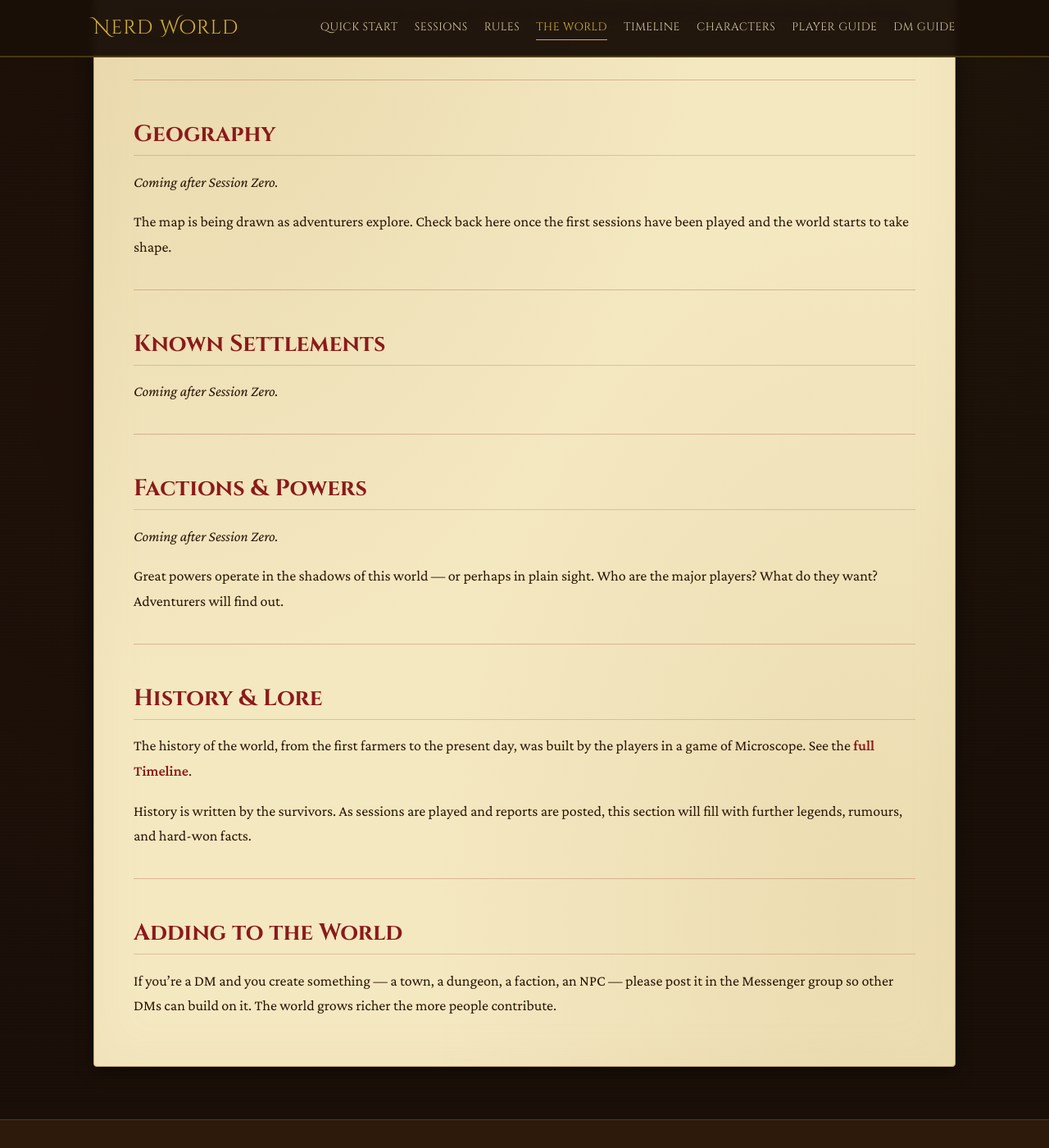
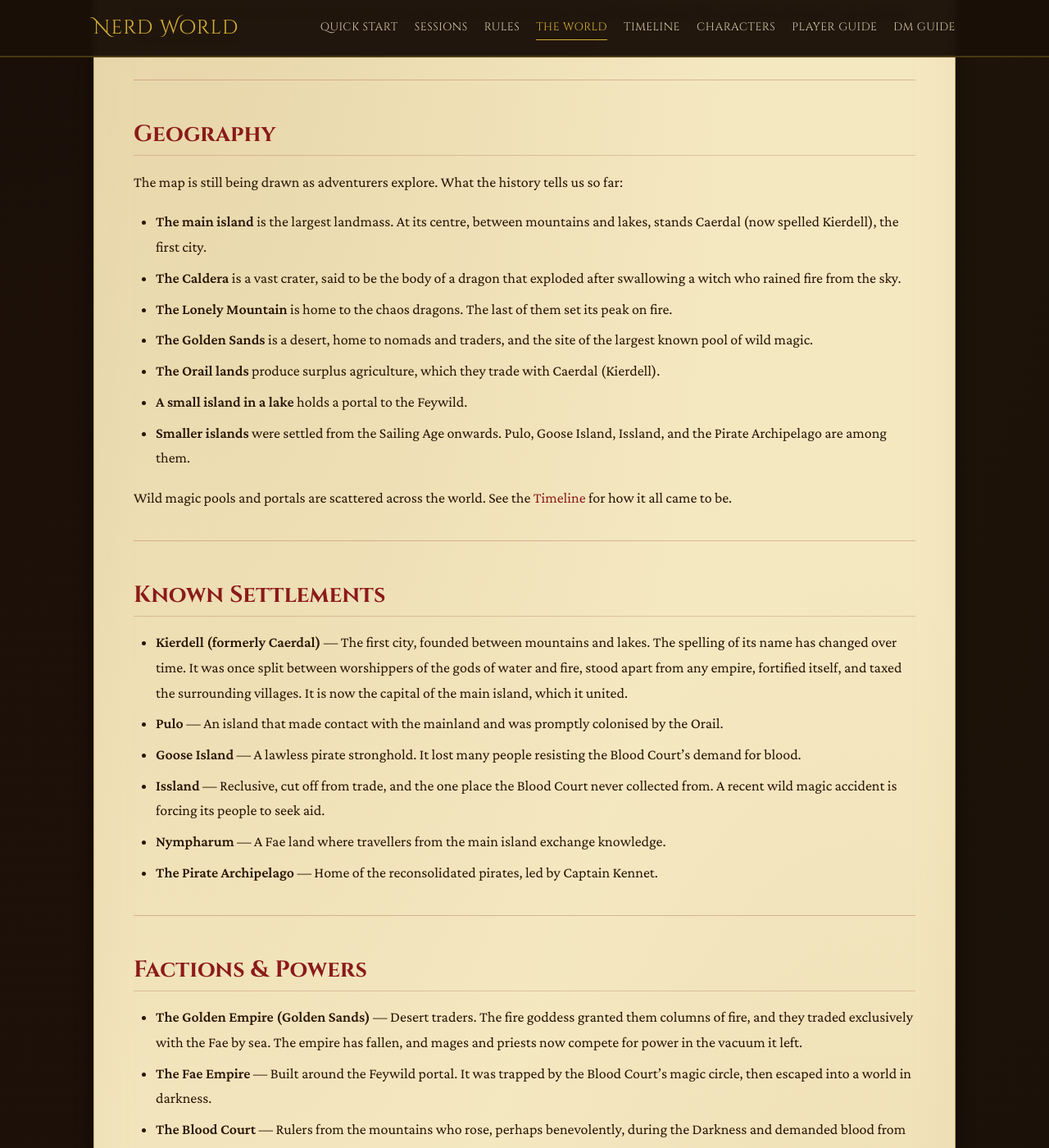
Before and after one commit to Sourceless/nerd-world, a Jekyll site: the page built from world.md, in a window 1280 px wide and 1400 px high, scrolled down 539 px. Shown: the whole window at 82% size. Built offline with Jekyll 4.4.1, drawn with Linux system fonts in a browser that asks for light colours; some of the changed text lies outside the part shown.

Commit message:
Fill out The World from the timeline; merge Caerdal and Kierdell
Co-Authored-By: Claude Sonnet 5.5 <noreply@anthropic.com>

```diff
--- a/world.md
+++ b/world.md
@@ -18,23 +18,50 @@ The world is still being discovered. Every session pushes the frontier a little
 
 ## Geography
 
-*Coming after Session Zero.*
+The map is still being drawn as adventurers explore. What the history tells us so far:
 
-The map is being drawn as adventurers explore. Check back here once the first sessions have been played and the world starts to take shape.
+- **The main island** is the largest landmass. At its centre, between mountains and lakes, stands Caerdal (now spelled Kierdell), the first city.
+- **The Caldera** is a vast crater, said to be the body of a dragon that exploded after swallowing a witch who rained fire from the sky.
+- **The Lonely Mountain** is home to the chaos dragons. The last of them set its peak on fire.
+- **The Golden Sands** is a desert, home to nomads and traders, and the site of the largest known pool of wild magic.
+- **The Orail lands** produce surplus agriculture, which they trade with Caerdal (Kierdell).
+- **A small island in a lake** holds a portal to the Feywild.
+- **Smaller islands** were settled from the Sailing Age onwards. Pulo, Goose Island, Issland, and the Pirate Archipelago are among them.
+
+Wild magic pools and portals are scattered across the world. See the [Timeline]({{ '/timeline/' | relative_url }}) for how it all came to be.
 
 ---
 
 ## Known Settlements
 
-*Coming after Session Zero.*
+- **Kierdell (formerly Caerdal)** — The first city, founded between mountains and lakes. The spelling of its name has changed over time. It was once split between worshippers of the gods of water and fire, stood apart from any empire, fortified itself, and taxed the surrounding villages. It is now the capital of the main island, which it united.
+- **Pulo** — An island that made contact with the mainland and was promptly colonised by the Orail.
+- **Goose Island** — A lawless pirate stronghold. It lost many people resisting the Blood Court's demand for blood.
+- **Issland** — Reclusive, cut off from trade, and the one place the Blood Court never collected from. A recent wild magic accident is forcing its people to seek aid.
+- **Nympharum** — A Fae land where travellers from the main island exchange knowledge.
+- **The Pirate Archipelago** — Home of the reconsolidated pirates, led by Captain Kennet.
 
 ---
 
 ## Factions & Powers
 
-*Coming after Session Zero.*
+- **The Golden Empire (Golden Sands)** — Desert traders. The fire goddess granted them columns of fire, and they traded exclusively with the Fae by sea. The empire has fallen, and mages and priests now compete for power in the vacuum it left.
+- **The Fae Empire** — Built around the Feywild portal. It was trapped by the Blood Court's magic circle, then escaped into a world in darkness.
+- **The Blood Court** — Rulers from the mountains who rose, perhaps benevolently, during the Darkness and demanded blood from every island and people. The Union of Empires now sanctions them.
+- **The Union of Empires** — The empires, pirates included, signed agreements to keep trade and peace stable.
+- **The Pirates** — Territorial and quarrelsome, they reconsolidated in the Pirate Archipelago under Captain Kennet. Captain Fairweather, a Fae pirate, once protected trade between the Golden Sands and the Fae.
+- **The Cult of Trevor** — A hedonistic cult on the rise. A new potion is sending fairies drunk, dancing, and into its ranks.
+- **The Crimson Priests** — Destroyed in the Great Sacrifice.
 
-Great powers operate in the shadows of this world — or perhaps in plain sight. Who are the major players? What do they want? Adventurers will find out.
+### Gods & Powers
+
+- **Tharizdun** — Bored, he seeded the world with wild magic, and made more when the major gods petitioned him.
+- **The goddess of Mercy** — As more people prayed to her, the darkness began to subside.
+- **The fire goddess** — She granted the Golden Empire its columns of fire.
+- **The gods of water and fire** — Their worshippers once divided Caerdal.
+- **The god of discovery** — Temples to this god were raised across coastal towns and villages in the Sailing Age.
+
+Gods can be made by sufficient worship, and the major gods resent being neglected.
 
 ---
 
```
Also changed, not shown: timeline.md (+2 -2 lines).
